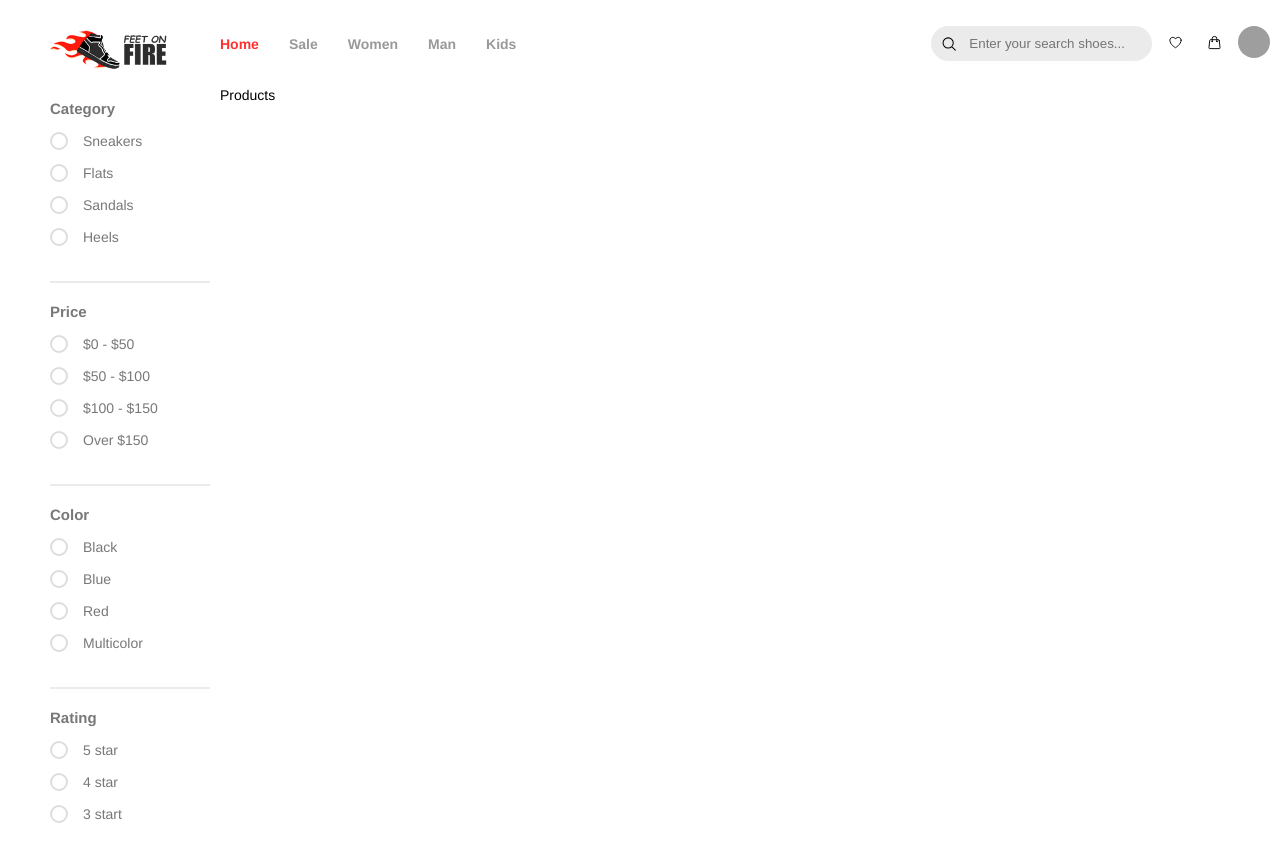
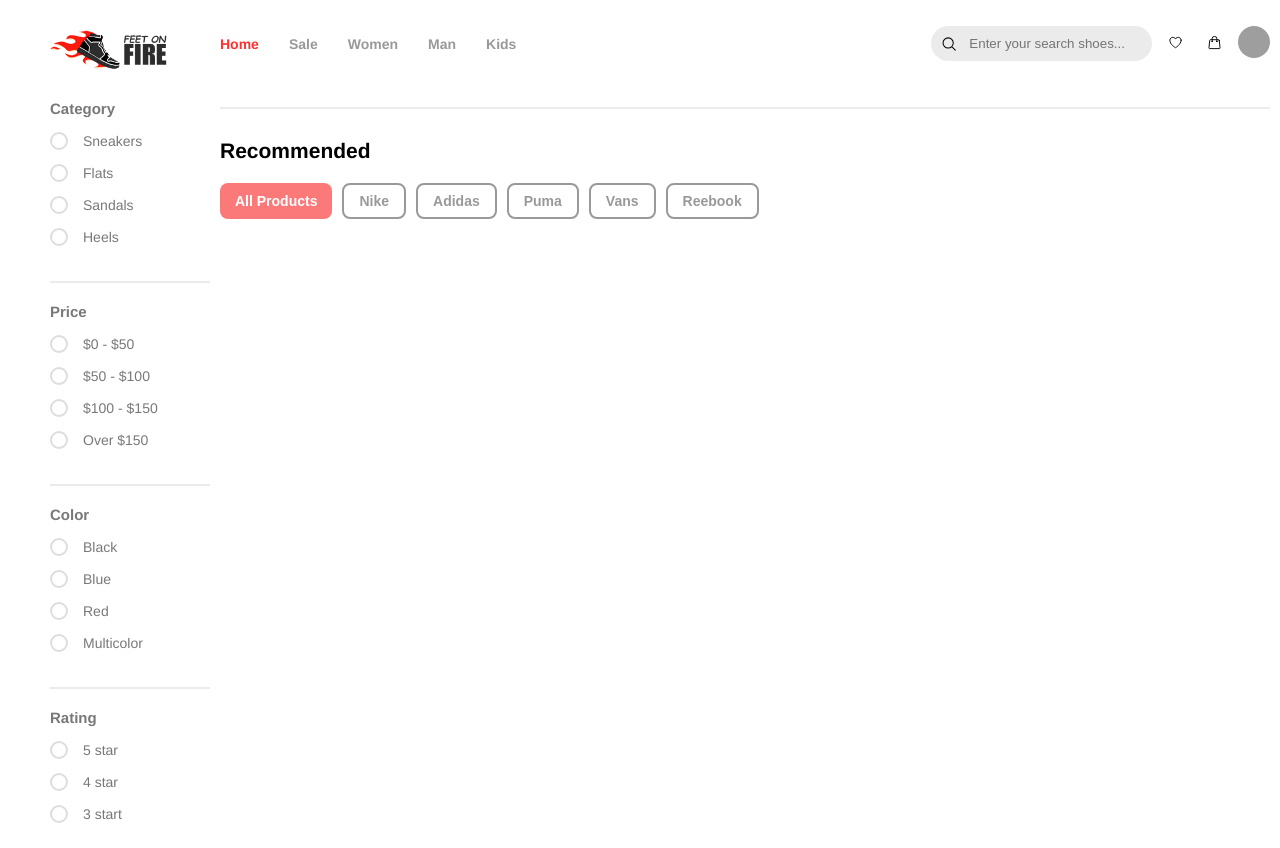
Before and after one commit to GabiStreck/ecommers, a Next.js app: page / in a window 1280 px wide. Built offline with nearby package versions, Linux system fonts and the light colour scheme; grey boxes are pictures that could not be loaded; a web font is replaced by a local one.

Commit message:
add filter bar by brand name

```diff
--- /dev/null
+++ b/components/coreUI/Button.tsx
@@ -0,0 +1,14 @@
+import React from 'react'
+import styles from '@/styles/coreUI/button.module.css'
+
+interface Props {
+    label: string
+    active?: boolean
+    onClick: () => void
+}
+
+export const Button: React.FC<Props> = ({ label, onClick, active }) => {
+    return (
+        <button className={active ? styles.button_active : styles.button} onClick={onClick}>{label}</button>
+    )
+}
--- /dev/null
+++ b/components/filter/FilterBar.tsx
@@ -0,0 +1,18 @@
+import React from 'react'
+import { Button } from '../coreUI/Button'
+import styles from '@/styles/filter/filterBar.module.css'
+
+interface Props {
+    filters: any[]
+}
+
+const FilterBar: React.FC<Props> = ({ filters }) => {
+    return (
+        <div className={styles.filterbar_container}>
+            <Button onClick={() => { }} label='All Products' active />
+            {filters?.map(item => <Button onClick={() => { }} label={item.name} />)}
+        </div>
+    )
+}
+
+export default FilterBar
--- a/pages/index.tsx
+++ b/pages/index.tsx
@@ -1,7 +1,9 @@
 
+import Divider from "@/components/coreUI/Divider";
 import Header from "@/components/header";
 import SideBar from "@/components/sideBar";
-import styles from '../styles/main.module.css';
+import FilterBar from "@/components/filter/FilterBar";
+import styles from '../styles/homePage.module.css';
 
 export default function Home() {
     return (
@@ -9,8 +11,10 @@
             <SideBar />
             <div className={styles.main_contein}>
                 <Header />
-                <div>
-                    Products
+                <Divider />
+                <div className={styles.recommended_section}>
+                    <h2>Recommended</h2>
+                    <FilterBar filters={[{ name: 'Nike' }, { name: 'Adidas' }, { name: 'Puma' }, { name: 'Vans' }, { name: 'Reebook' }]} />
                 </div>
             </div>
         </main>
--- /dev/null
+++ b/styles/coreUI/button.module.css
@@ -0,0 +1,23 @@
+.button,
+.button_active {
+    padding: 8px 15px;
+    font-size: 14px;
+    font-weight: 600;
+    background-color: transparent;
+    color: var(--text-secondary-color);
+    border: 2px solid var(--text-secondary-color);
+    border-radius: 8px;
+    cursor: pointer;
+
+}
+
+.button:hover {
+    color: var(--main-bg-color-light);
+    border: 2px solid var(--main-bg-color-light);
+}
+
+.button_active {
+    background-color: var(--main-bg-color-light);
+    color: white;
+    border: none;
+}
--- /dev/null
+++ b/styles/filter/filterBar.module.css
@@ -0,0 +1,5 @@
+.filterbar_container {
+    display: flex;
+    gap: 10px;
+    width: 100%;
+}
--- a/styles/global.css
+++ b/styles/global.css
@@ -7,6 +7,7 @@
 :root {
     --main-bg-color: #FF3131;
     --main-bg-color-rgb: 255, 49, 49;
+    --main-bg-color-light: #fc7979;
     --text-secondary-color: #999999;
     --text-secondary-color-rgb: 153, 153, 153;
     --text-title: #787878;
--- a/styles/main.module.css
+++ b/styles/homePage.module.css
@@ -10,3 +10,9 @@
     width: 100%;
     gap: 10px;
 }
+
+.recommended_section {
+    display: flex;
+    flex-direction: column;
+    gap: 20px;
+}
```
